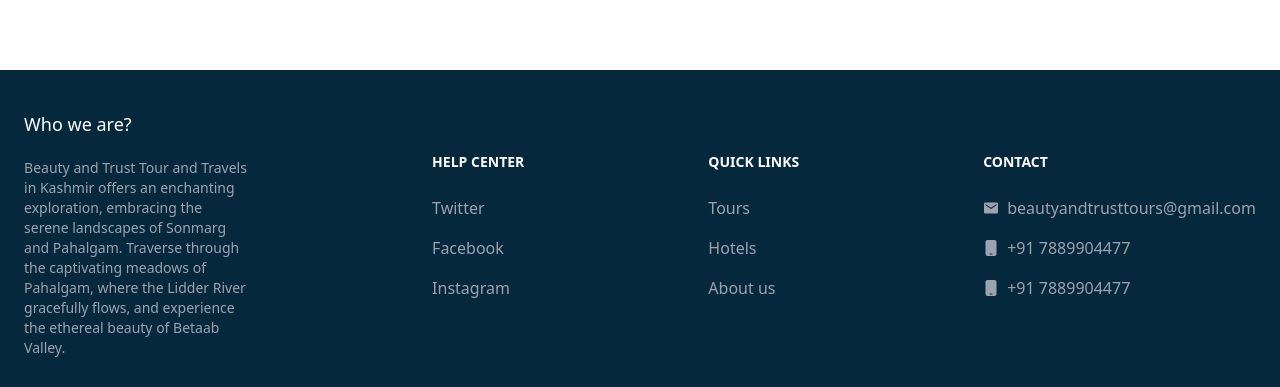
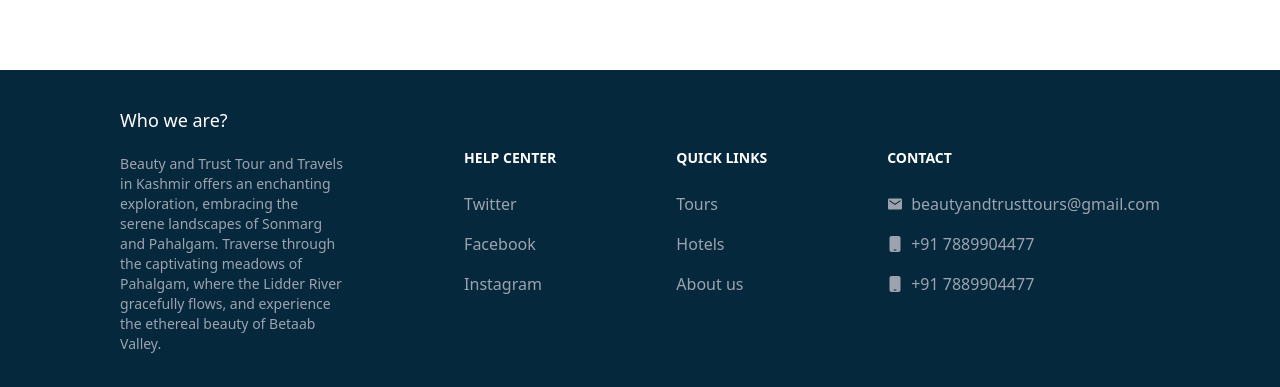
Before and after one commit to wajidkashoo14/beauty-and-trust, a Next.js app: page / in a window 1280 px wide. Shown: the part 3644-4031 px from the top of the page. Built offline with nearby package versions, Linux system fonts and the light colour scheme.

Commit message:
code fix

```diff
--- a/package.json
+++ b/package.json
@@ -9,12 +9,10 @@
     "lint": "next lint"
   },
   "dependencies": {
-    "flowbite-react": "^0.7.2",
     "next": "14.0.4",
     "react": "^18",
     "react-dom": "^18",
-    "react-icons": "^5.0.1",
-    "react-scroll": "^1.9.0"
+    "react-icons": "^5.0.1"
   },
   "devDependencies": {
     "autoprefixer": "^10.0.1",
--- a/src/app/components/Footer.jsx
+++ b/src/app/components/Footer.jsx
@@ -5,9 +5,7 @@ import Link from "next/link";
 
 export default function Footer() {
   return (
-    <footer class="bg-[#06283D] dark:bg-gray-900 min-h-80">
-      <div class="w-full max-w-screen-xl pt-10">
-        <div class="flex justify-evenly items-center gap-x-40 max-[600px]:block max-[600px]:p-4">
+    <footer class="bg-[#06283D] dark:bg-gray-900 min-h-80 flex justify-evenly items-center max-[600px]:block max-[600px]:p-4">
           <div>
             <h2 class="text-lg font-medium mb-5 text-white">Who we are?</h2>
             <p class="text-sm text-left text-gray-400 w-56 max-[600px]:w-full max-[600px]:mb-5">
@@ -101,8 +99,7 @@ export default function Footer() {
               </li>
             </ul>
           </div>
-        </div>
-      </div>
+
     </footer>
   );
 }
```
Also changed, not shown: 1 other file (tests, documents, lock files or other folders).
